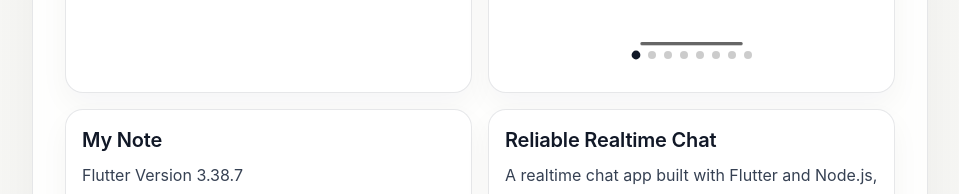
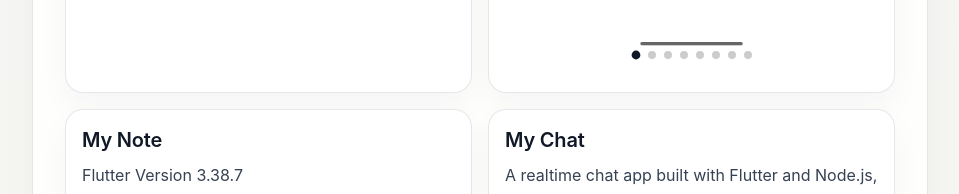
Before and after one commit to reihnagm/reihnagm.github.io, a plain HTML site: page index.html in a window 1280 px wide. Shown: the part 3580-3774 px from the top of the page, without its empty margins (160-1119 px from the left). Drawn offline with nearby package versions, Linux system fonts and the light colour scheme.

Commit message:
update: change title

```diff
--- a/index.html
+++ b/index.html
@@ -987,7 +987,7 @@
 
           <div class="bg-gray-200 p-4 rounded-2xl shadow-md">
             <div class="mb-2">
-              <h3 class="text-xl font-semibold">Reliable Realtime Chat</h3>
+              <h3 class="text-xl font-semibold">My Chat</h3>
             </div>
             <p class="text-gray-700" data-i18n="chat_summary">
               A realtime chat app built with Flutter and Node.js, with reliable message
```
Also changed, not shown: 2 other files.
